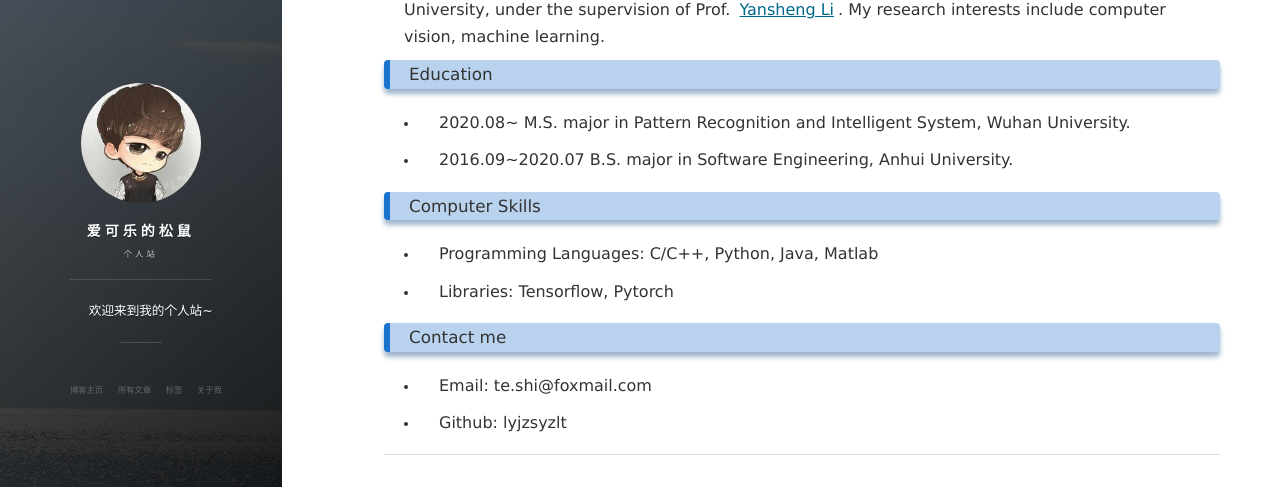
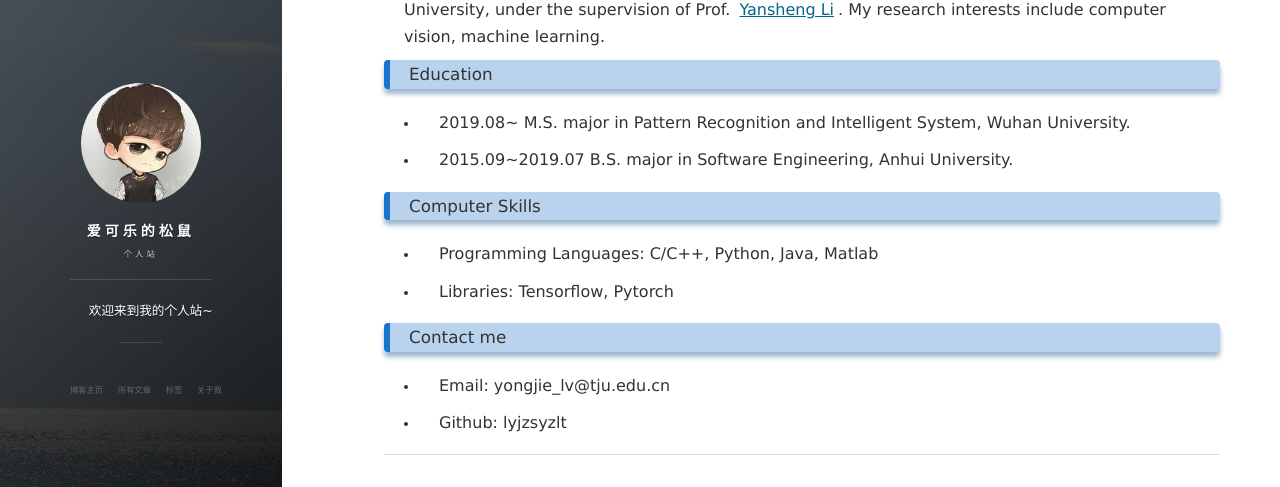
Before and after one commit to lyjzsyzlt/lyjzsyzlt.github.io, a Jekyll site: the page built from about.md, in a window 1280 px wide. Shown: the part 205-692 px from the top of the page. Built offline with Jekyll 4.4.1, drawn with Linux system fonts in a browser that asks for light colours; nearby versions of some CDN libraries; a script that is not in the unit is left out; comment, search, counter and statistics services are not loaded.

Commit message:
modify about

```diff
--- a/about.md
+++ b/about.md
@@ -9,9 +9,9 @@ I am currently a undergraduate with School of Computer Science and Technology, A
 
 ### Education
 
-* 2020.08~ M.S. major in Pattern Recognition and Intelligent System, Wuhan University.
+* 2019.08~ M.S. major in Pattern Recognition and Intelligent System, Wuhan University.
 
-* 2016.09~2020.07 B.S. major in Software Engineering, Anhui University.
+* 2015.09~2019.07 B.S. major in Software Engineering, Anhui University.
 
 
 ### Computer Skills
@@ -22,6 +22,6 @@ I am currently a undergraduate with School of Computer Science and Technology, A
 
 ### Contact me
 
-* Email: te.shi@foxmail.com
+* Email: yongjie_lv@tju.edu.cn
 
 * Github: lyjzsyzlt
```
